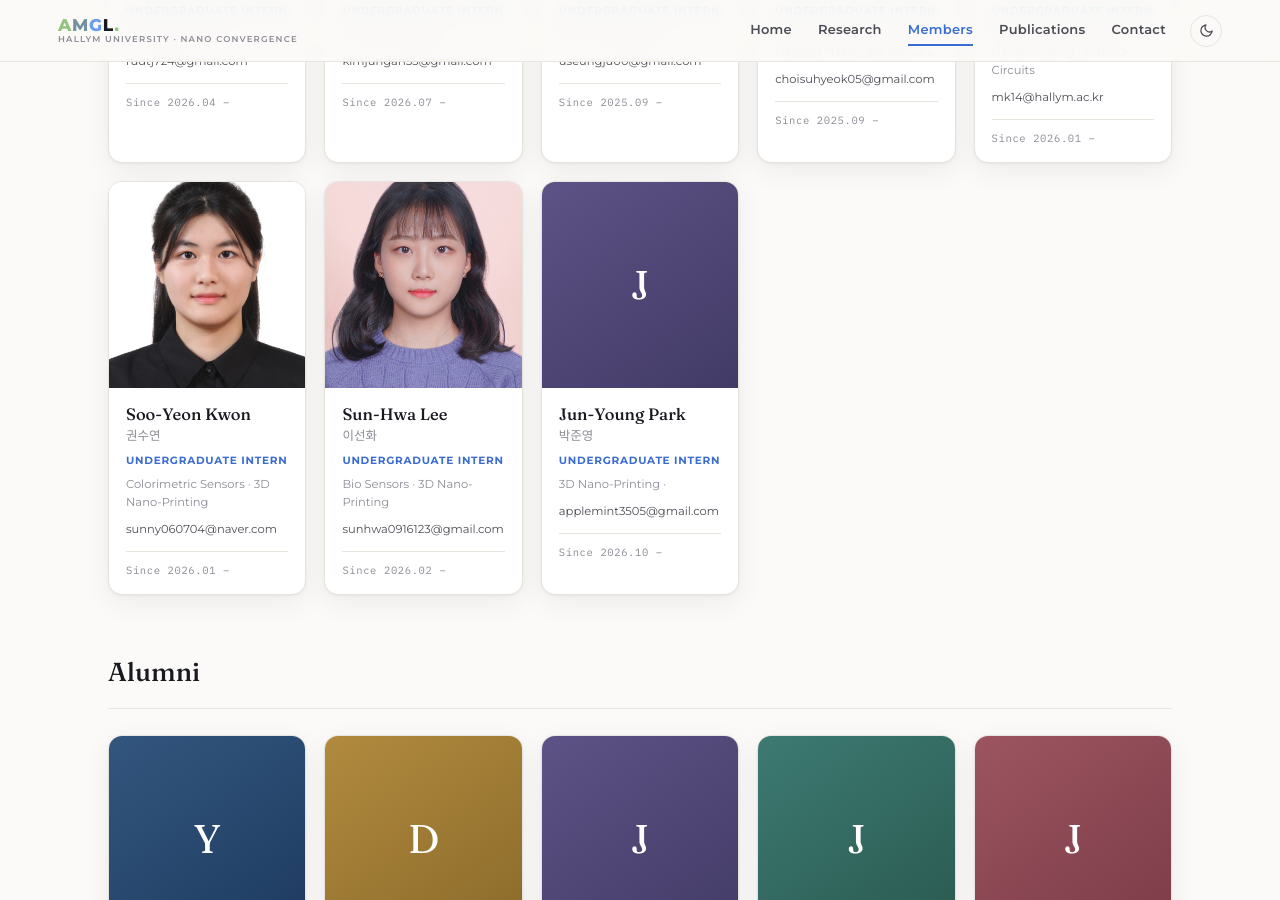
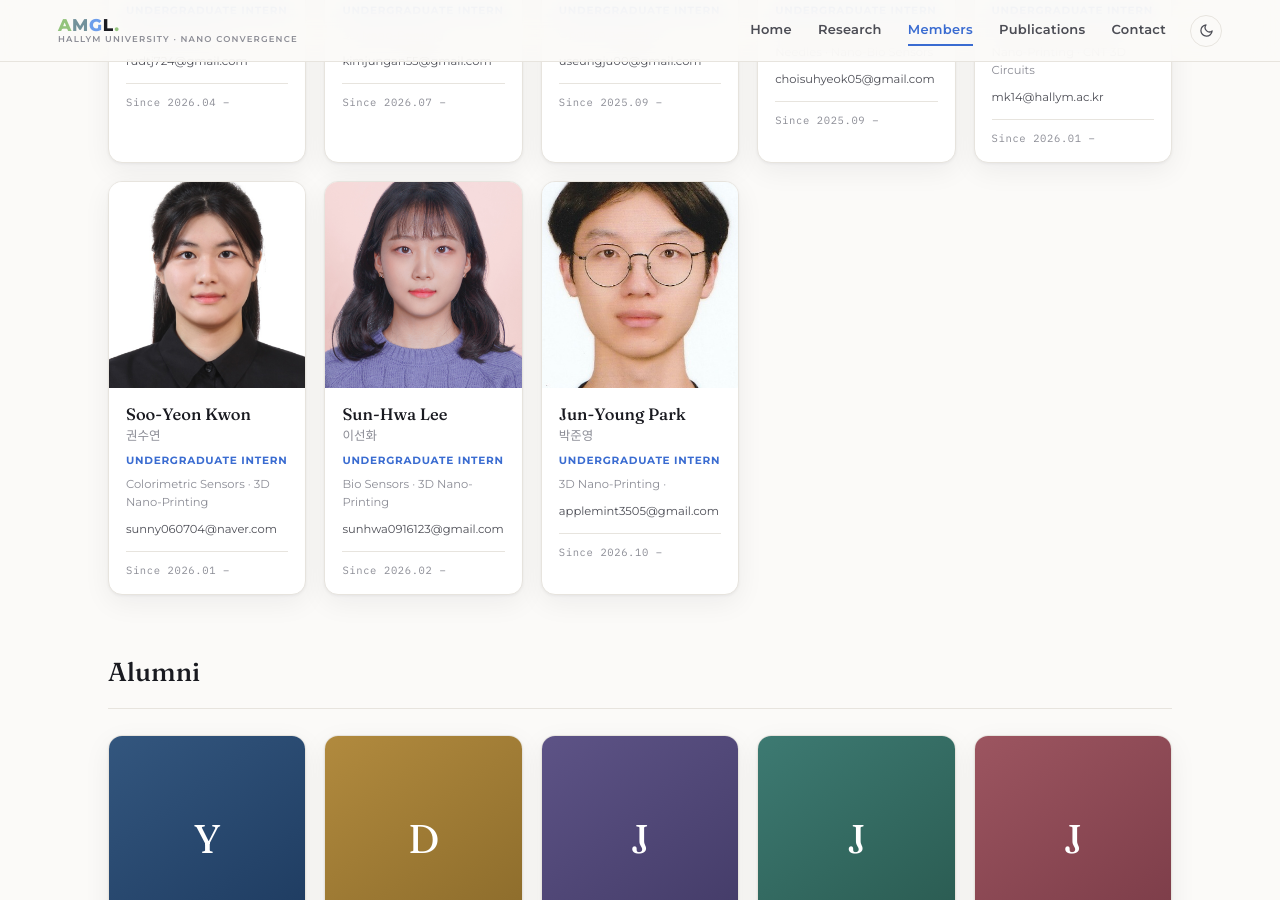
Before and after one commit to HTKRS/AMGL, a Jekyll site: the page built from members.html, in a window 1280 px wide and 900 px high, scrolled down 2361 px. Built offline with Jekyll 4.4.1, drawn with Linux system fonts in a browser that asks for light colours.

Commit message:
Update _data/members.yml (via Pages CMS)

```diff
--- a/_data/members.yml
+++ b/_data/members.yml
@@ -134,6 +134,7 @@ groups:
         period: 2026.10 –
         email: applemint3505@gmail.com
         interests: " 3D Nano-Printing · "
+        photo: Jun-Young Park.jpg
 alumni:
   - name_en: Ye-Won Lee
     name_kr: 이예원
```
